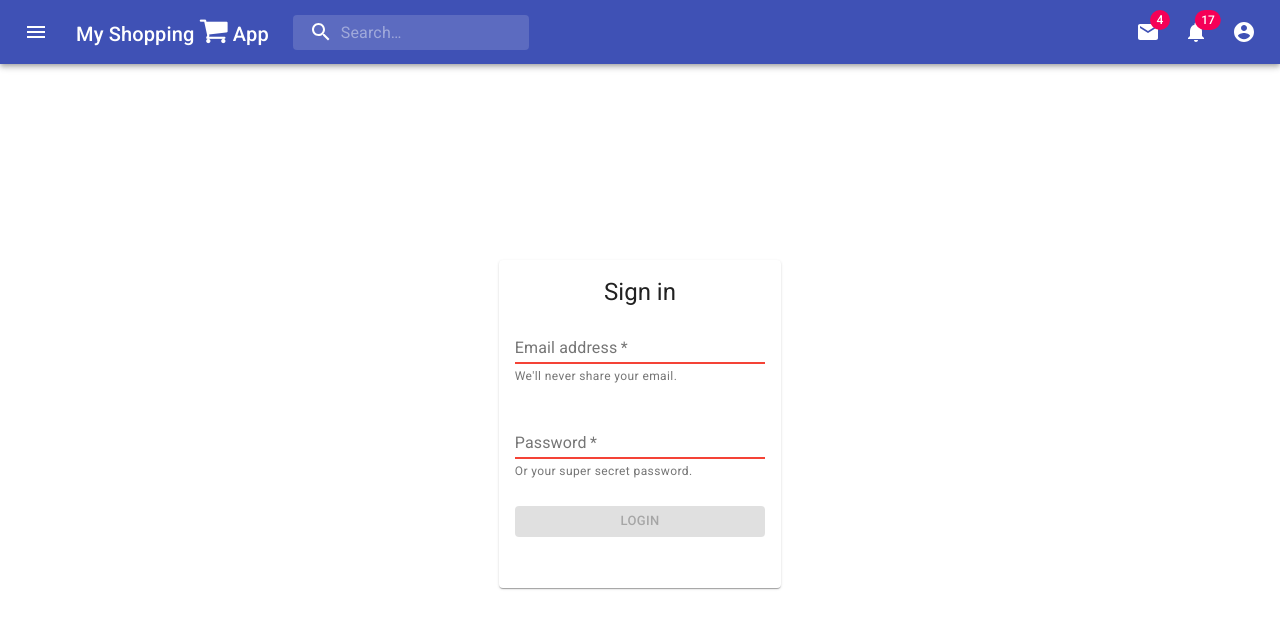
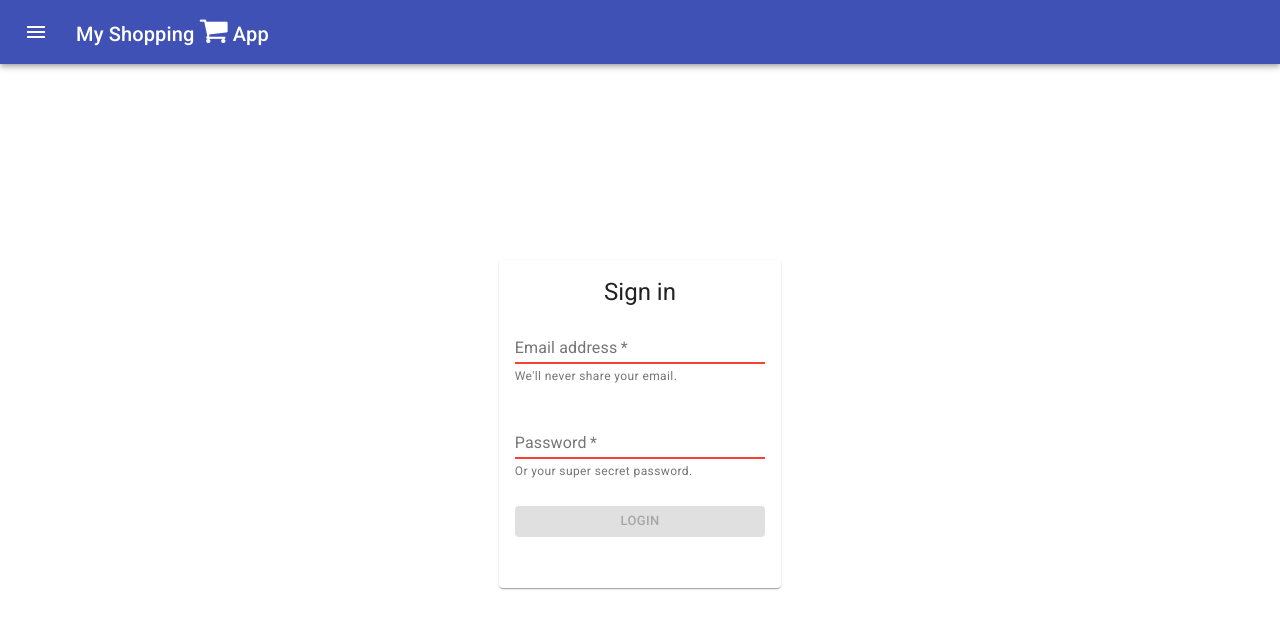
Before and after one commit to squaloIT/react-graph-node.js, a React (Create React App) app in the folder app/: page / in a window 1280 px wide. Shown: the top 628 px of the page. Built offline with nearby package versions, Linux system fonts and the light colour scheme.

Commit message:
Added token saving using HOC with useContext Added route protection

```diff
--- a/app/src/App.js
+++ b/app/src/App.js
@@ -1,9 +1,11 @@
+import { Router } from "@reach/router";
 import React, { Suspense } from 'react';
-import { Router } from "@reach/router";
+import './App.css';
+import Header from './components/Header/Header';
+import ProtectedRoute from './components/hoc/ProtectedRoute';
+import Home from './components/Home/Home';
+import Login from './components/Login/Login';
 
-import Header from './components/Header/Header';
-import Login from './components/Login/Login';
-import './App.css';
 
 function App() {
   return (
@@ -15,7 +17,8 @@ function App() {
         <Suspense>
           <div className='container-fluid'>
             <Router>
-              <Login path="/" />
+              <Login path="/" exact />
+              <ProtectedRoute path='/home' component={Home} />
             </Router>
           </div>
         </Suspense>
--- a/app/src/components/Header/Nav/Nav.js
+++ b/app/src/components/Header/Nav/Nav.js
@@ -1,23 +1,22 @@
-import React from 'react';
-import { redirectTo } from "@reach/router";
+import AppBar from '@material-ui/core/AppBar';
+import Badge from '@material-ui/core/Badge';
+import IconButton from '@material-ui/core/IconButton';
+import InputBase from '@material-ui/core/InputBase';
+import Menu from '@material-ui/core/Menu';
+import MenuItem from '@material-ui/core/MenuItem';
 import { fade, makeStyles } from '@material-ui/core/styles';
-import AppBar from '@material-ui/core/AppBar';
 import Toolbar from '@material-ui/core/Toolbar';
-import IconButton from '@material-ui/core/IconButton';
 import Typography from '@material-ui/core/Typography';
-import InputBase from '@material-ui/core/InputBase';
-import Badge from '@material-ui/core/Badge';
-import MenuItem from '@material-ui/core/MenuItem';
-import Menu from '@material-ui/core/Menu';
-import MenuIcon from '@material-ui/icons/Menu';
-import SearchIcon from '@material-ui/icons/Search';
 import AccountCircle from '@material-ui/icons/AccountCircle';
 import MailIcon from '@material-ui/icons/Mail';
+import MenuIcon from '@material-ui/icons/Menu';
+import MoreIcon from '@material-ui/icons/MoreVert';
 import NotificationsIcon from '@material-ui/icons/Notifications';
-import MoreIcon from '@material-ui/icons/MoreVert';
-
-import './Nav.css'
-import tokenFunctions from './../../../utils/token';
+import SearchIcon from '@material-ui/icons/Search';
+import { navigate } from "@reach/router";
+import React, { useContext } from 'react';
+import { RootContext } from './../../context/RootContext';
+import './Nav.css';
 
 const useStyles = makeStyles(theme => ({
     grow: {
@@ -87,6 +86,7 @@ export default function Nav() {
     const classes = useStyles();
     const [anchorEl, setAnchorEl] = React.useState(null);
     const [mobileMoreAnchorEl, setMobileMoreAnchorEl] = React.useState(null);
+    const { authData, setAuthData } = useContext(RootContext);
 
     const isMenuOpen = Boolean(anchorEl);
     const isMobileMenuOpen = Boolean(mobileMoreAnchorEl);
@@ -109,12 +109,13 @@ export default function Nav() {
     };
 
     const logout = () => {
-        tokenFunctions.cleanAuthDataFromLocalStorage();
-        redirectTo("/");
+        setAuthData(null);
+        navigate("/");
     }
 
     const menuId = 'primary-search-account-menu';
     const renderMenu = (
+        authData != null ?
             <Menu
                 anchorEl={anchorEl}
                 anchorOrigin={{ vertical: 'top', horizontal: 'right' }}
@@ -125,13 +126,16 @@ export default function Nav() {
                 onClose={handleMenuClose}
             >
                 <MenuItem onClick={handleMenuClose}>Profile</MenuItem>
+                <MenuItem onClick={e => navigate('http://localhost:3000/')}>Login</MenuItem>
                 <MenuItem onClick={handleMenuClose}>My account</MenuItem>
                 <MenuItem onClick={logout}>Logout</MenuItem>
             </Menu>
+            : ''
     );
 
     const mobileMenuId = 'primary-search-account-menu-mobile';
     const renderMobileMenu = (
+        authData != null ?
             <Menu
                 anchorEl={mobileMoreAnchorEl}
                 anchorOrigin={{ vertical: 'top', horizontal: 'right' }}
@@ -169,37 +173,11 @@ export default function Nav() {
                     <p>Profile</p>
                 </MenuItem>
             </Menu>
+            : ''
     );
 
-    return (
-        <div className={classes.grow}>
-            <AppBar position="static">
-                <Toolbar>
-                    <IconButton
-                        edge="start"
-                        className={classes.menuButton}
-                        color="inherit"
-                        aria-label="open drawer"
-                    >
-                        <MenuIcon />
-                    </IconButton>
-                    <Typography className={classes.title} variant="h6" noWrap>
-                        My Shopping <i className="fa fa-shopping-cart"></i> App
-          </Typography>
-                    <div className={classes.search}>
-                        <div className={classes.searchIcon}>
-                            <SearchIcon />
-                        </div>
-                        <InputBase
-                            placeholder="Search…"
-                            classes={{
-                                root: classes.inputRoot,
-                                input: classes.inputInput,
-                            }}
-                            inputProps={{ 'aria-label': 'search' }}
-                        />
-                    </div>
-                    <div className={classes.grow} />
+    const renderIconsRight = (
+        authData != null ?
             <div className={classes.sectionDesktop}>
                 <IconButton aria-label="show 4 new mails" color="inherit">
                     <Badge badgeContent={4} color="secondary">
@@ -221,7 +199,45 @@ export default function Nav() {
                 >
                     <AccountCircle />
                 </IconButton>
+            </div> : ''
+    )
+
+    const searchInput = (
+        authData != null ?
+            <div className={classes.search}>
+                <div className={classes.searchIcon}>
+                    <SearchIcon />
                 </div>
+                <InputBase
+                    placeholder="Search…"
+                    classes={{
+                        root: classes.inputRoot,
+                        input: classes.inputInput,
+                    }}
+                    inputProps={{ 'aria-label': 'search' }}
+                />
+            </div>
+            : ''
+    )
+
+    return (
+        <div className={classes.grow}>
+            <AppBar position="static">
+                <Toolbar>
+                    <IconButton
+                        edge="start"
+                        className={classes.menuButton}
+                        color="inherit"
+                        aria-label="open drawer"
+                    >
+                        <MenuIcon />
+                    </IconButton>
+                    <Typography className={classes.title} variant="h6" noWrap>
+                        My Shopping <i className="fa fa-shopping-cart"></i> App
+          </Typography>
+                    {searchInput}
+                    <div className={classes.grow} />
+                    {renderIconsRight}
                     <div className={classes.sectionMobile}>
                         <IconButton
                             aria-label="show more"
--- /dev/null
+++ b/app/src/components/Home/Home.js
@@ -0,0 +1,18 @@
+import React from 'react';
+
+import LeftSidebar from './../LeftSidebar/LeftSidebar';
+
+const Home = () => {
+    return (
+        <div className='col-md-12 d-flex justify-content-between'>
+            <div className='col-md-3'>
+
+            </div>
+            <div className='col-md-8'>
+                <h2>Products</h2>
+            </div>
+        </div>
+    );
+};
+
+export default Home;
--- /dev/null
+++ b/app/src/components/LeftSidebar/LeftSidebar.js
@@ -0,0 +1,11 @@
+import React from 'react';
+
+const LeftSidebar = () => {
+    return (
+        <div>
+
+        </div>
+    );
+};
+
+export default LeftSidebar;
--- a/app/src/components/Login/Login.js
+++ b/app/src/components/Login/Login.js
@@ -1,15 +1,16 @@
-import React from 'react';
-import { FormGroup, FormControl, InputLabel, Input, FormHelperText, Button, Card, CardContent, Typography } from '@material-ui/core';
-import axios from 'axios'
-
+import { Button, Card, CardContent, FormControl, FormGroup, FormHelperText, Input, InputLabel, Typography } from '@material-ui/core';
+import { Redirect } from '@reach/router';
+import axios from 'axios';
+import React, { useContext } from 'react';
+import { RootContext } from '../context/RootContext';
 import config from './../../config';
-import tokenFunctions from './../../utils/token';
-import './Login.css'
+import './Login.css';
 
 const Login = () => {
     var [email, setEmail] = React.useState('');
     var [password, setPassword] = React.useState('');
     var [error, setError] = React.useState('');
+    const { authData, setAuthData } = useContext(RootContext);
 
     const onSubmit = () => {
         axios
@@ -17,8 +18,8 @@ const Login = () => {
             .then(res => {
                 console.log(res.data);
                 alert(res.data.message);
-                tokenFunctions.setAuthDataInLocalStorage({ auth: res.data.authData })
                 setError("");
+                setAuthData(res.data.authData)
             })
             .catch(err => {
                 console.log(err);
@@ -39,7 +40,9 @@ const Login = () => {
         return !regex.test(password) ? true : false;
     }
 
+    console.log(authData);
     return (
+        authData == null ?
             <div className='d-flex justify-content-center align-items-center mainBlock'>
                 <div className='col-md-3'>
                     <Card>
@@ -88,6 +91,12 @@ const Login = () => {
                     </Card>
                 </div>
             </div>
+            :
+            <Redirect
+                from="login"
+                to="home"
+                noThrow
+            />
     );
 };
 
--- /dev/null
+++ b/app/src/components/context/RootContext.js
@@ -0,0 +1,28 @@
+import React, { useState, useEffect } from 'react';
+import tokenFunc from './../../utils/token';
+
+export const RootContext = React.createContext();
+
+export default ({ children }) => {
+    const prevAuthData = JSON.parse(window.localStorage.getItem("shopping_app_token_info")) || null;
+    const [authData, setAuthData] = useState(prevAuthData);
+
+    useEffect(
+        () => {
+            localStorage.setItem("shopping_app_token_info", JSON.stringify(authData));
+            return tokenFunc.cleanAuthDataFromLocalStorage;
+        },
+        [authData]
+    )
+
+    const defaultContext = {
+        authData,
+        setAuthData
+    };
+
+    return (
+        <RootContext.Provider value={defaultContext}>
+            {children}
+        </RootContext.Provider>
+    );
+}
--- /dev/null
+++ b/app/src/components/hoc/ProtectedRoute.js
@@ -0,0 +1,12 @@
+import React, { useContext } from 'react';
+import { Redirect } from '@reach/router'
+import { RootContext } from './../context/RootContext';
+
+export default ({ component: Component, ...rest }) => {
+    const { authData } = useContext(RootContext);
+    return (
+        authData != null ?
+            <Component {...rest} />
+            : <Redirect to='/' exact noThrow />
+    );
+}
--- a/app/src/index.js
+++ b/app/src/index.js
@@ -1,12 +1,15 @@
+import 'font-awesome/css/font-awesome.min.css';
 import React from 'react';
 import ReactDOM from 'react-dom';
+import App from './App';
+import RootContext from './components/context/RootContext';
 import './index.css';
-import App from './App';
 import * as serviceWorker from './serviceWorker';
-import 'font-awesome/css/font-awesome.min.css';
 
 ReactDOM.render(
-  <App />,
+  <RootContext>
+    <App />
+  </RootContext>,
   document.getElementById('root')
 );
 
--- a/app/src/utils/token.js
+++ b/app/src/utils/token.js
@@ -7,4 +7,8 @@ const cleanAuthDataFromLocalStorage = () => {
     localStorage.removeItem("shopping_app_token_info");
 };
 
-export default { setAuthDataInLocalStorage, cleanAuthDataFromLocalStorage };
+const isAuthenticated = () => {
+    return localStorage.getItem("shopping_app_token_info") || false;
+};
+
+export default { setAuthDataInLocalStorage, cleanAuthDataFromLocalStorage, isAuthenticated };
```
Also changed, not shown: app/src/components/Home/Home.css (added), app/src/components/LeftSidebar/LeftSidebar.css (added). Lines whose indentation alone changed are shown as unchanged.
